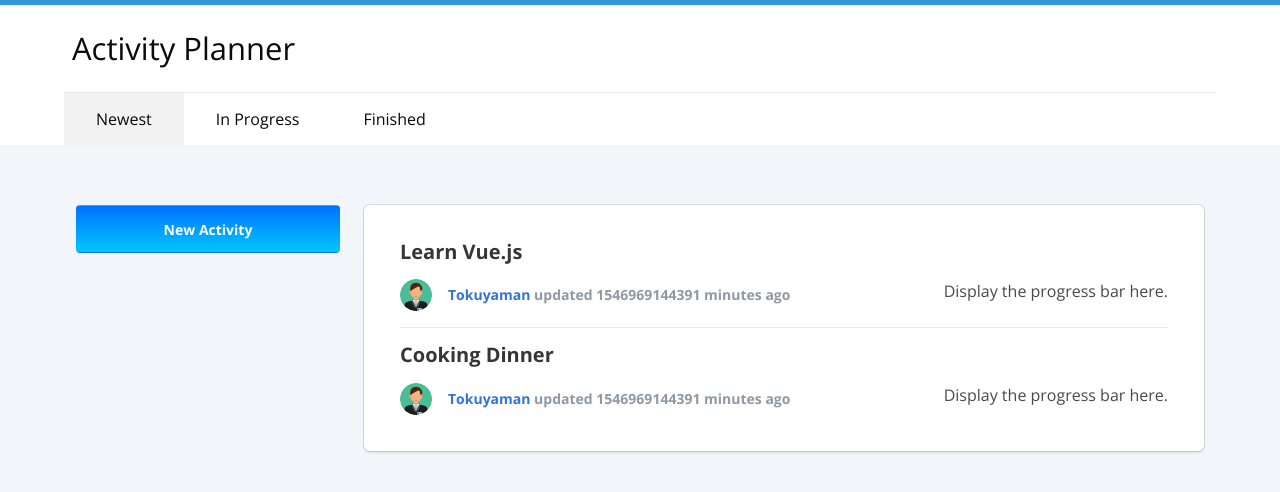
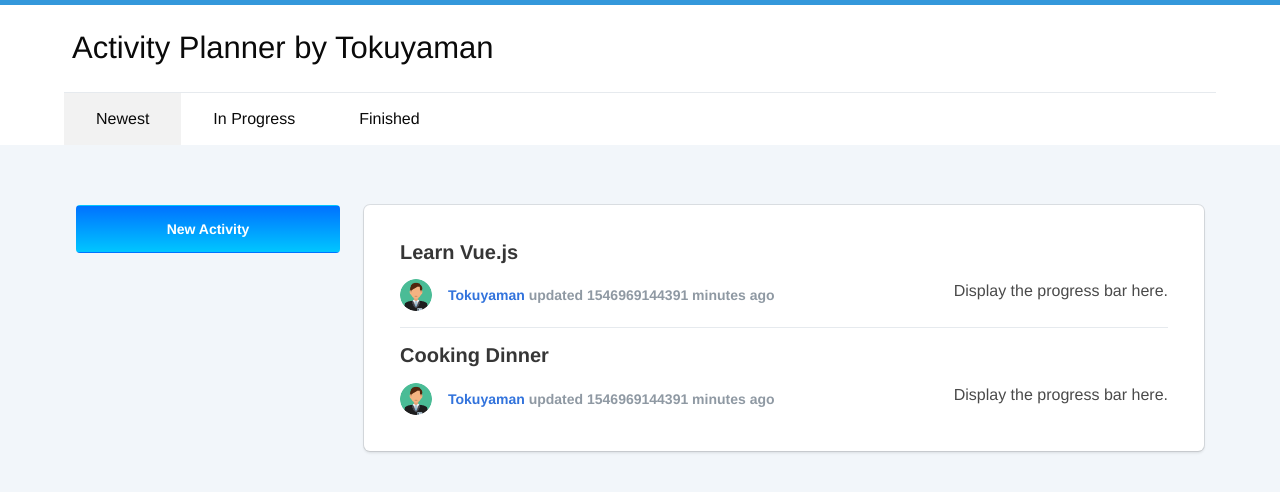
Before and after one commit to TokuyamaR/vue-activity-cli, a Vue app: page / in a window 1280 px wide. Shown: the top 492 px of the page. Built offline with nearby package versions, Linux system fonts and the light colour scheme.

Commit message:
190410 [add]func_watch

```diff
--- a/src/App.vue
+++ b/src/App.vue
@@ -3,7 +3,8 @@
         <nav class="navbar is-white topNav">
             <div class="container">
                 <div class="navbar-brand">
-                    <h1>Activity Planner</h1>
+                    <h1>{{ fullAppName }}</h1>
+                    <h1>{{ watchAppName }}</h1>
                 </div>
             </div>
         </nav>
@@ -48,7 +49,7 @@
                             <div class="field is-ground">
                                 <div class="control">
                                     <button class="button is-link"
-                                            :disabled="!isFormValid"
+                                            :disabled="!isFormValid()"
                                             @click="createActivity">Create Goal
                                     </button>
                                 </div>
@@ -82,9 +83,8 @@
         data() {
             return {
                 isFormDisplayed: false,
-                message: 'Hello Vue',
-                titleMessage: 'Title Message Vueeeeeeee!!',
-                isTextDisplayed: true,
+                creator: 'Tokuyaman',
+                appName: 'Activity Planner',
                 newActivity: {
                     title: '',
                     notes: '',
@@ -96,10 +96,24 @@
             }
         },
         computed: {
-            isFormValid() {
-                console.log('calling isFormValid !!!!!!!!')
-                return this.newActivity.title && this.newActivity.notes
+            // isFormValid() {
+            //     return this.newActivity.title && this.newActivity.notes
+            // }
+            fullAppName() {
+                return this.appName + ' by ' + this.creator
             }
+        },
+        watch: {
+            creator(val) {
+                watchAppName = this.appName + ' by ' + val;
+                console.log(watchAppName);
+            },
+            appName(val) {
+                watchAppName = val + ' by ' + this.creator;
+                console.log(watchAppName);
+            }
+
+
         },
         created() {
             this.activities = fetchActivities();
@@ -112,9 +126,6 @@
 
         },
         methods: {
-            toggleTextDisplay() {
-                this.isTextDisplayed = !this.isTextDisplayed
-            },
             toggleFormDisplay() {
                 this.isFormDisplayed = !this.isFormDisplayed
             },
@@ -122,20 +133,118 @@
                 console.log(this.newActivity)
             },
             isFormValid() {
-                // console.log('isFormValid called!!!!!!!!')
-                // return this.newActivity.title && this.newActivity.notes
+                console.log('isFormValid called!!!!!!!!')
+                return this.newActivity.title && this.newActivity.notes
             }
         }
     }
 </script>
 
 <style>
-    #app {
+    #activityApp {
         font-family: 'Avenir', Helvetica, Arial, sans-serif;
         -webkit-font-smoothing: antialiased;
         -moz-osx-font-smoothing: grayscale;
-        text-align: center;
         color: #2c3e50;
-        margin-top: 60px;
     }
+
+    html, body {
+        font-family: 'Open Sans', serif;
+        background: #F2F6FA;
+    }
+
+    footer {
+        background-color: #F2F6FA !important;
+    }
+
+    .fetching {
+        border: 2px solid orange;
+    }
+
+    .has-error {
+        border: 2px solid red;
+    }
+
+    .activity-motivation {
+        float: right;
+    }
+
+    .activity-length {
+        display: inline-block;
+    }
+
+    .example-wrapper {
+        margin-left: 30px;
+    }
+
+    .topNav {
+        border-top: 5px solid #3498DB;
+    }
+
+    .topNav .container {
+        border-bottom: 1px solid #E6EAEE;
+    }
+
+    .container .columns {
+        margin: 3rem 0;
+    }
+
+    .navbar-menu .navbar-item {
+        padding: 0 2rem;
+    }
+
+    aside.menu {
+        padding-top: 3rem;
+    }
+
+    aside.menu .menu-list {
+        line-height: 1.5;
+    }
+
+    aside.menu .menu-label {
+        padding-left: 10px;
+        font-weight: 700;
+    }
+
+    .button.is-primary.is-alt {
+        background: #00c6ff;
+        background: -webkit-linear-gradient(to bottom, #0072ff, #00c6ff);
+        background: linear-gradient(to bottom, #0072ff, #00c6ff);
+        font-weight: 700;
+        font-size: 14px;
+        height: 3rem;
+        line-height: 2.8;
+    }
+
+    .media-left img {
+        border-radius: 50%;
+    }
+
+    .media-content p {
+        font-size: 14px;
+        line-height: 2.3;
+        font-weight: 700;
+        color: #8F99A3;
+    }
+
+    article.post {
+        margin: 1rem;
+        padding-bottom: 1rem;
+        border-bottom: 1px solid #E6EAEE;
+    }
+
+    article.post:last-child {
+        padding-bottom: 0;
+        border-bottom: none;
+    }
+
+    .menu-list li {
+        padding: 5px;
+    }
+
+    .navbar-brand > h1 {
+        font-size: 31px;
+        padding: 20px;
+    }
+
 </style>
```
